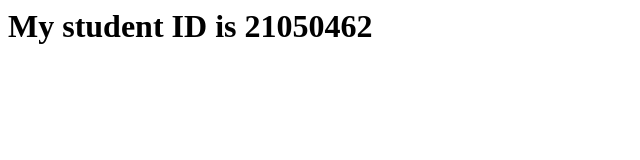
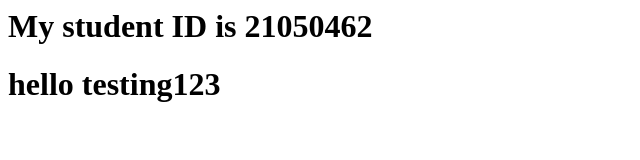
Before and after one commit to WalkiePanguin/operate_repo, a plain HTML site: page index.html in a window 1280 px wide. Shown: the whole page, without its empty margins (0-640 px from the left). Drawn offline with Linux system fonts and the light colour scheme.

Commit message:
Update index.html

```diff
--- a/index.html
+++ b/index.html
@@ -3,5 +3,6 @@
 </head>
 <body>
 	<h1> My student ID is 21050462 <h1>
+	<h1> hello testing123 <h1>
 </body>
 </html>
```
